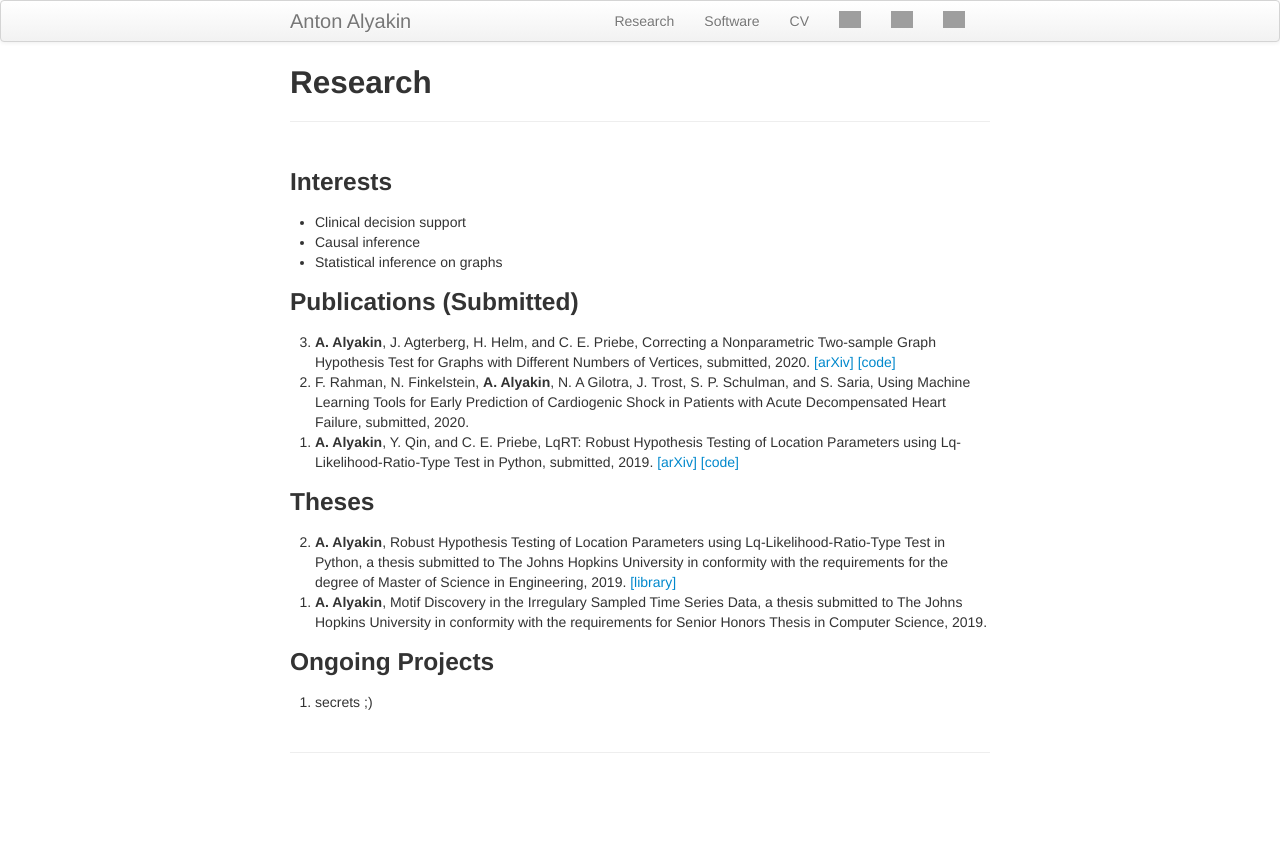
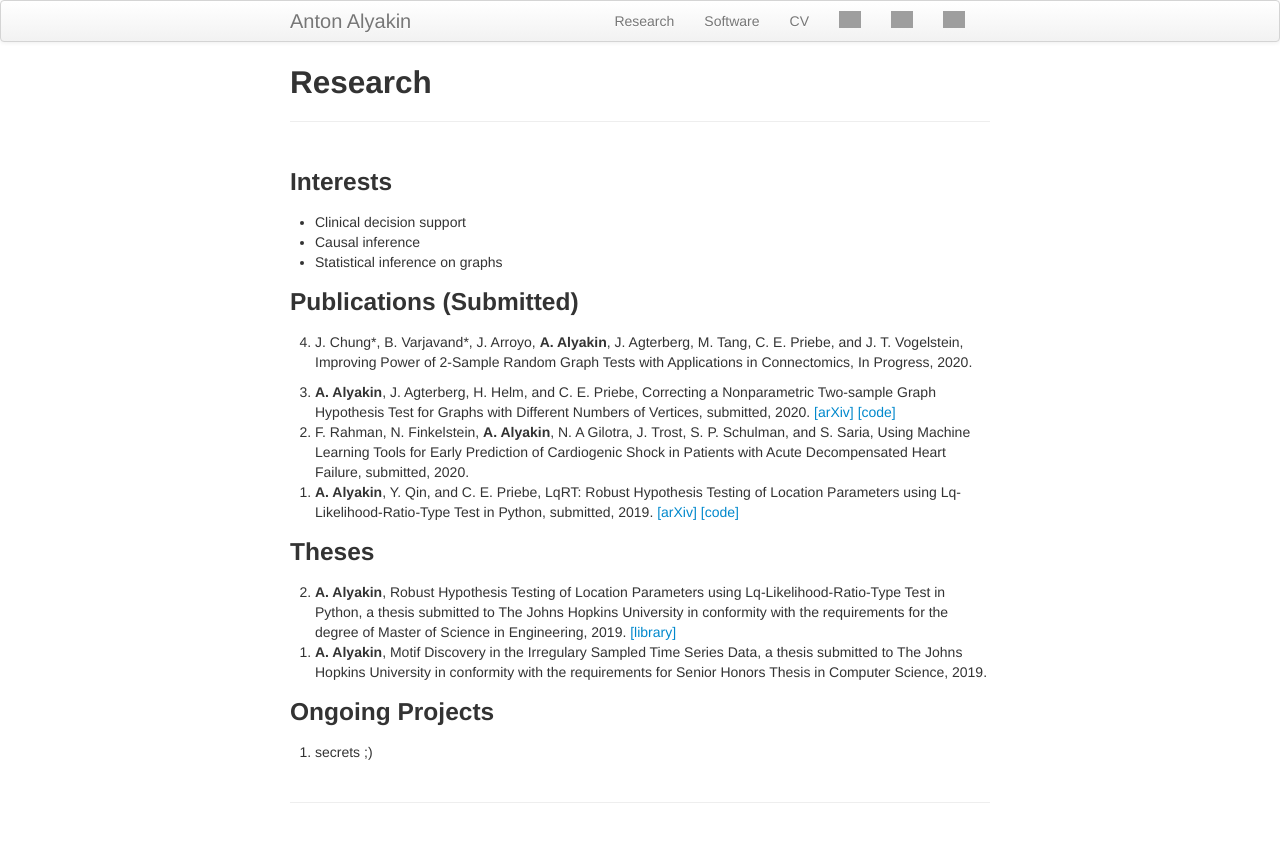
Before and after one commit to alyakin314/alyakin314.github.io, a Jekyll site: the page built from pages/research.md, in a window 1280 px wide. Shown: the top 842 px of the page. Built offline with Jekyll 4.4.1, drawn with Linux system fonts in a browser that asks for light colours; grey boxes are pictures that could not be loaded.

Commit message:
Added second nonpar paper

```diff
--- a/pages/research.md
+++ b/pages/research.md
@@ -8,6 +8,10 @@ title: Research
 - Statistical inference on graphs
 
 ### Publications (Submitted)
+4. J. Chung\*, B. Varjavand\*, J. Arroyo, **A. Alyakin**, J. Agterberg, M. Tang,
+   C. E. Priebe, and J. T. Vogelstein, Improving Power of 2-Sample Random Graph
+   Tests with Applications in Connectomics, In Progress, 2020.
+   <!-- [[arXiv]](https://arxiv.org/abs/1911.02741) -->
 
 3. **A. Alyakin**, J. Agterberg, H. Helm, and C. E. Priebe, Correcting a
    Nonparametric Two-sample Graph Hypothesis Test for Graphs with Different
```
